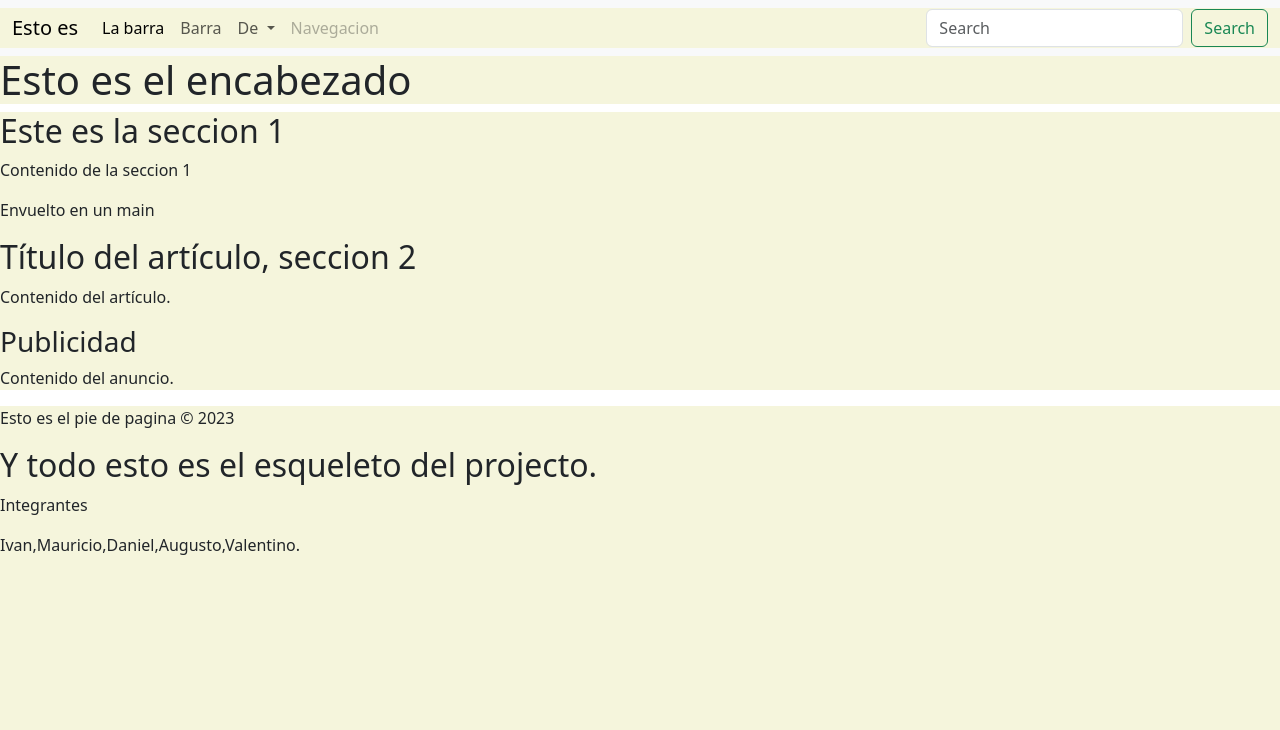
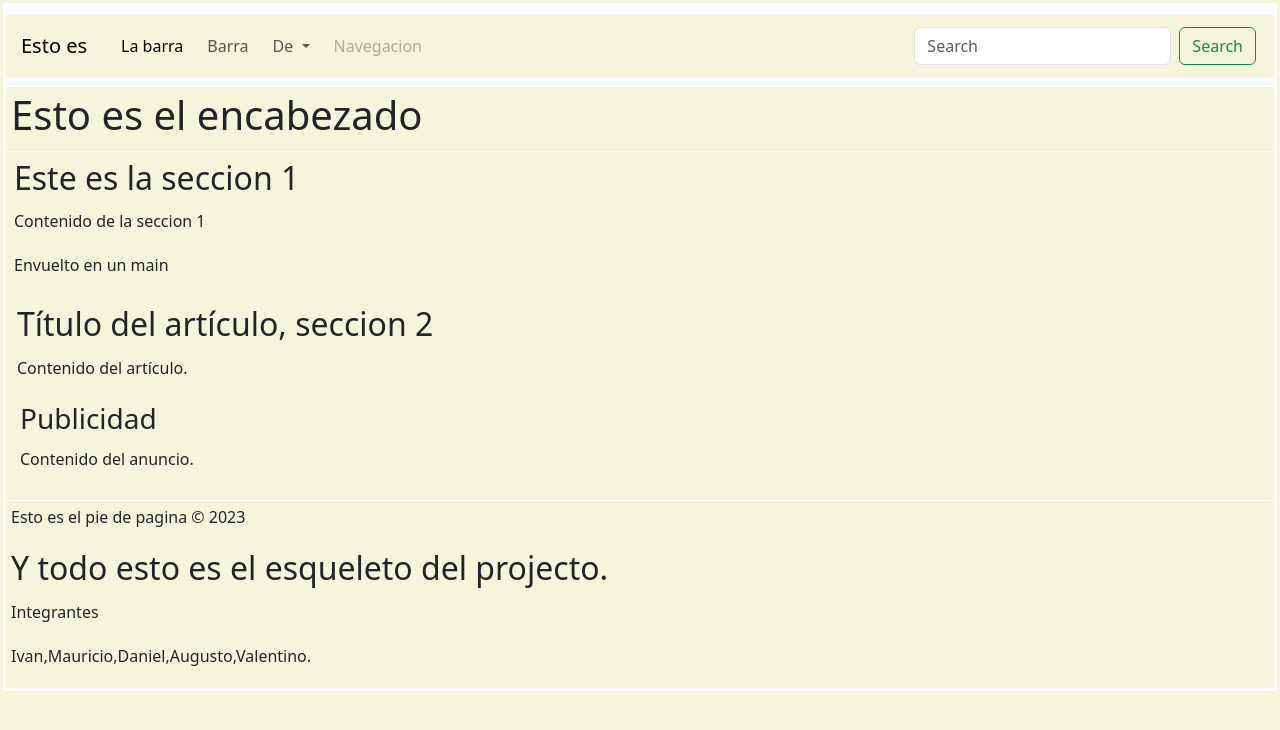
Before and after one commit to mauricioarcez/desafios_info, a Django app: page / in a window 1280 px wide. Shown: the top 730 px of the page. Run offline with Django 4.2, Linux system fonts and the light colour scheme.

Commit message:
ultimo ajuste

```diff
--- a/desafio10/static/css/styles.css
+++ b/desafio10/static/css/styles.css
@@ -1,7 +1,9 @@
 *{
-    margin: 0;
-    padding: 0;
+    margin: 1px;
+    padding: 2px;
     background-color:beige;
+    width: 100wh;
+
 }
 
 body{
```
